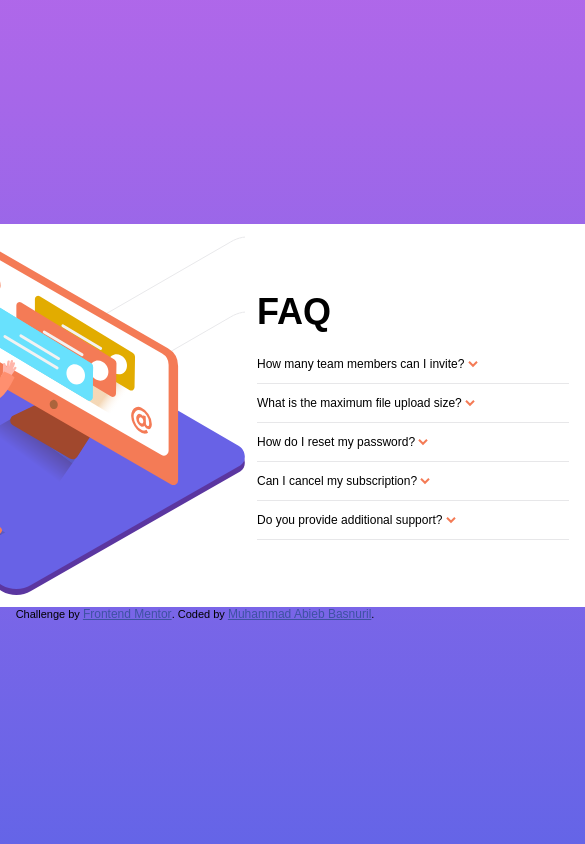
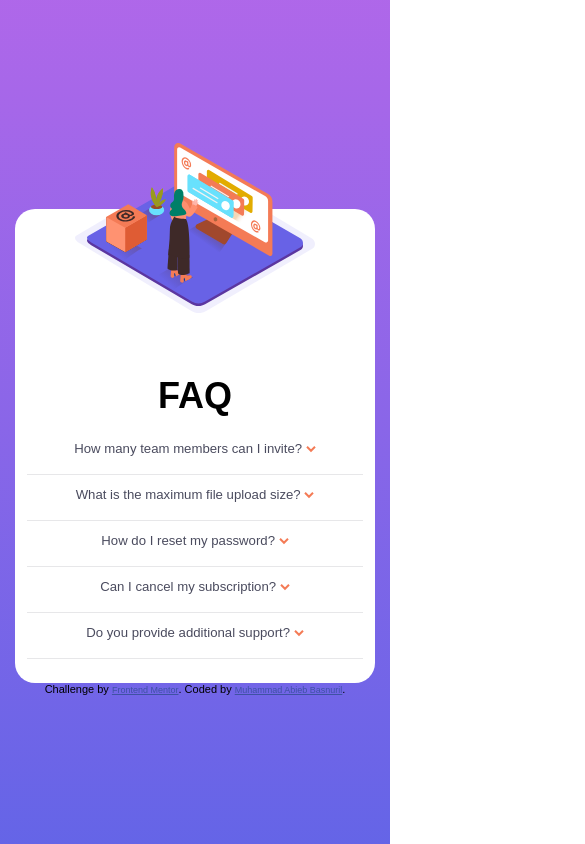
Before and after one commit to AbibGuardian50/FAQ-Accordion-card, a plain HTML site: page index.html in a window 390 px wide. Shown: the top 844 px of the page, 585 px wide, since content can reach past the window. Drawn offline with Linux system fonts and the light colour scheme.

Commit message:
Add files via upload

```diff
--- a/index.html
+++ b/index.html
@@ -18,17 +18,18 @@
 <body>
   <script src="script.js"></script>
 
+
   <div class="container">
-    <div class="photos">
-      <img src="./images/illustration-woman-online-desktop.svg" alt="illustration-woman-online-desktop">
-      <!-- <img src="./images/illustration-box-desktop.svg" alt="illustration-box-desktop"> -->
-    </div>
+    <picture class="photos">
+      <source srcset="./images/illustration-woman-online-mobile.svg" media="(max-width: 480px)">
+      <img class="box" src="./images/illustration-box-desktop.svg" alt="" srcset="">
+    </picture>
 
 
     <section>
         <h1>FAQ</h1>
       <div class="team-members">
-        <button onclick="showTeam()">How many team members can I invite? <img class="arrow" src="./images/icon-arrow-down.svg" alt=""></button>
+        <button id="showTeam" onclick="showTeam()">How many team members can I invite? <img id="arrowTeam" class="arrow" src="./images/icon-arrow-down.svg" alt=""></button>
         <article id="team">
           <p>You can invite up to 2 additional users on the Free plan. There is no limit on team members for the Premium plan.</p>
         </article>
@@ -36,16 +37,15 @@
 
 
      <div class="storage-size">
-      <button onclick="showSize()"> What is the maximum file upload size? <img class="arrow" src="./images/icon-arrow-down.svg" alt=""> </button>
+      <button id="showSize" onclick="showSize()"> What is the maximum file upload size? <img class="arrow" src="./images/icon-arrow-down.svg" alt=""> </button>
       <article id="size">
         <p>No more than 2GB. All files in your account must fit your allotted storage space.</p>
       </article>
      </div>
 
 
-
       <div class="reset-password">
-        <button onclick="showReset()">How do I reset my password? <img class="arrow" src="./images/icon-arrow-down.svg" alt=""> </button>
+        <button id="showReset" onclick="showReset()">How do I reset my password? <img class="arrow" src="./images/icon-arrow-down.svg" alt=""> </button>
         <article id="reset">
           <p>Click “Forgot password” from the login page or “Change password” from your profile page.
           A reset link will be emailed to you.</p>
@@ -54,7 +54,7 @@
 
 
       <div class="cancel-subs">
-        <button onclick="showCancel()">Can I cancel my subscription? <img class="arrow" src="./images/icon-arrow-down.svg" alt=""> </button>
+        <button id="showCancel" onclick="showCancel()">Can I cancel my subscription? <img class="arrow" src="./images/icon-arrow-down.svg" alt=""> </button>
       <article id="cancel">
         <p>Yes! Send us a message and we’ll process your request no questions asked.</p>
       </article>
@@ -62,13 +62,11 @@
 
 
       <div class="additional-support">
-        <button onclick="showSupport()">Do you provide additional support? <img class="arrow" src="./images/icon-arrow-down.svg" alt=""> </button>
+        <button id="showSupport" onclick="showSupport()">Do you provide additional support? <img class="arrow" src="./images/icon-arrow-down.svg" alt=""> </button>
       <article id="support">
         <p> Chat and email support is available 24/7. Phone lines are open during normal business hours.</p>
       </article>
       </div>
-
-
 
     </section>
 
--- a/script.js
+++ b/script.js
@@ -2,9 +2,13 @@ function showTeam() {
     var team = document.getElementById("team");
   if (team.style.display === "block") {
     team.style.display = "none";
+    document.getElementById("showTeam").style.color = "hsl(237, 12%, 33%)";
   } else {
     team.style.display = "block";
+    document.getElementById("showTeam").style.color = "black";
   }
+
+
 }
 
 
@@ -12,8 +16,10 @@ function showSize() {
     var size = document.getElementById("size");
   if (size.style.display === "block") {
     size.style.display = "none";
+    document.getElementById("showSize").style.color = "hsl(237, 12%, 33%)";
   } else {
     size.style.display = "block";
+    document.getElementById("showSize").style.color = "black";
   }
 }
 
@@ -21,8 +27,10 @@ function showReset() {
     var reset = document.getElementById("reset");
     if (reset.style.display === "block") {
       reset.style.display = "none";
+      document.getElementById("showReset").style.color = "hsl(237, 12%, 33%)";
     } else {
       reset.style.display = "block";
+      document.getElementById("showReset").style.color = "black";
     }
 }
 
@@ -30,8 +38,10 @@ function showCancel() {
     var cancel = document.getElementById("cancel");
     if (cancel.style.display === "block") {
       cancel.style.display = "none";
+      document.getElementById("showCancel").style.color = "hsl(237, 12%, 33%)";
     } else {
       cancel.style.display = "block";
+      document.getElementById("showCancel").style.color = "black";
     }
 }
 
@@ -39,7 +49,9 @@ function showSupport() {
     var support = document.getElementById("support");
     if (support.style.display === "block") {
       support.style.display = "none";
+      document.getElementById("showSupport").style.color = "hsl(237, 12%, 33%)";
     } else {
       support.style.display = "block";
+      document.getElementById("showSupport").style.color = "black";
     }
 }
--- a/style.css
+++ b/style.css
@@ -6,20 +6,69 @@
     font-size: 12px;
 }
 
+article {
+    display: none;
+}
+
+body {
+    display: flex;
+    justify-content: center;
+    align-items: center;
+    flex-direction: column;
+    min-height: 100vh;
+    background: linear-gradient(hsl(273, 75%, 66%), hsl(240, 73%, 65%));
+}
+
+button {
+    all: unset;
+    padding-bottom: 0.5rem;
+    color: hsl(237, 12%, 33%);
+    font-size: 1.1rem;
+    font-weight: 400;
+}
+
+button:hover {
+    cursor: pointer;
+}
+
 .container {
     background: #fff;
     display: flex;
     justify-content: center;
     align-items: center;
     border-radius: 20px;
-    padding-top: 1rem;
-    padding-bottom: 1rem;
-    gap: 1rem;
+    padding-top: 2rem;
+    padding-bottom: 2rem;
+    gap: 2rem;
+}
+
+.container .photos .box {
+    position: relative;
+    top: 7rem;
+    right: 6rem;
+    width: 50%;
 }
 
 h1 {
     padding-bottom: 1rem;
     font-size: 3rem;
+    font-weight: 700;
+}
+
+p {
+    line-height: 1.6;
+    color: hsl(240, 6%, 50%);
+    font-weight: 400;
+}
+
+.photos {
+    background: url(./images/bg-pattern-desktop.svg), url(./images/illustration-woman-online-desktop.svg);
+    background-position: -4rem;
+    background-size: cover;
+    background-repeat: no-repeat;
+    width: 25rem;
+    padding-bottom: 7rem;
+
 }
 
 section {
@@ -35,35 +84,54 @@ section .arrow:active {
     transform: rotate(180deg);
 }
 
-section .team-members, section .storage-size, section .reset-password, section .cancel-subs, section .additional-support {
+section .team-members,
+section .storage-size,
+section .reset-password,
+section .cancel-subs,
+section .additional-support {
     padding-bottom: 1rem;
     padding-top: 1rem;
     border-bottom: 1px solid hsl(240, 5%, 91%);
 }
 
-section .team-members {
+@media (max-width: 480px) {
 
+    body {
+        overflow-x: hidden;
+    }
+
+    .container {
+        display: flex;
+        flex-direction: column;
+        padding-top: 0rem;
+        text-align: center;
+        margin-top: 5rem;
+        gap: 0rem;
+
+    }
+
+    .attribution,a {
+        font-size: 9px;
+    }
+
+    .photos {
+        background-position: 0rem;
+        padding-bottom: 0rem;
+        background-size: 100%;
+        background: url(./images/bg-pattern-mobile.svg);
+        background-repeat: no-repeat;
+        background-position: top center;
+    }
+
+    section {
+        padding-right: 1rem;
+        padding-left: 1rem;
+    }
+
+    .container .photos .box {
+        top: -5.5rem;
+        right: 0rem;
+        width: 72%;
+        bottom: 4rem;
+    }
 }
-
-article {
-    display: none;
-}
-
-body {
-    display: flex;
-    justify-content: center;
-    align-items: center;
-    flex-direction: column;
-    min-height: 100vh;
-    background: linear-gradient(hsl(273, 75%, 66%),hsl(240, 73%, 65%));
-}
-
-button {
-    all: unset;
-}
-
-.photos {
-    background: url(./images/bg-pattern-desktop.svg);
-    display: flex;
-    flex-direction: row-reverse;
-}
```
